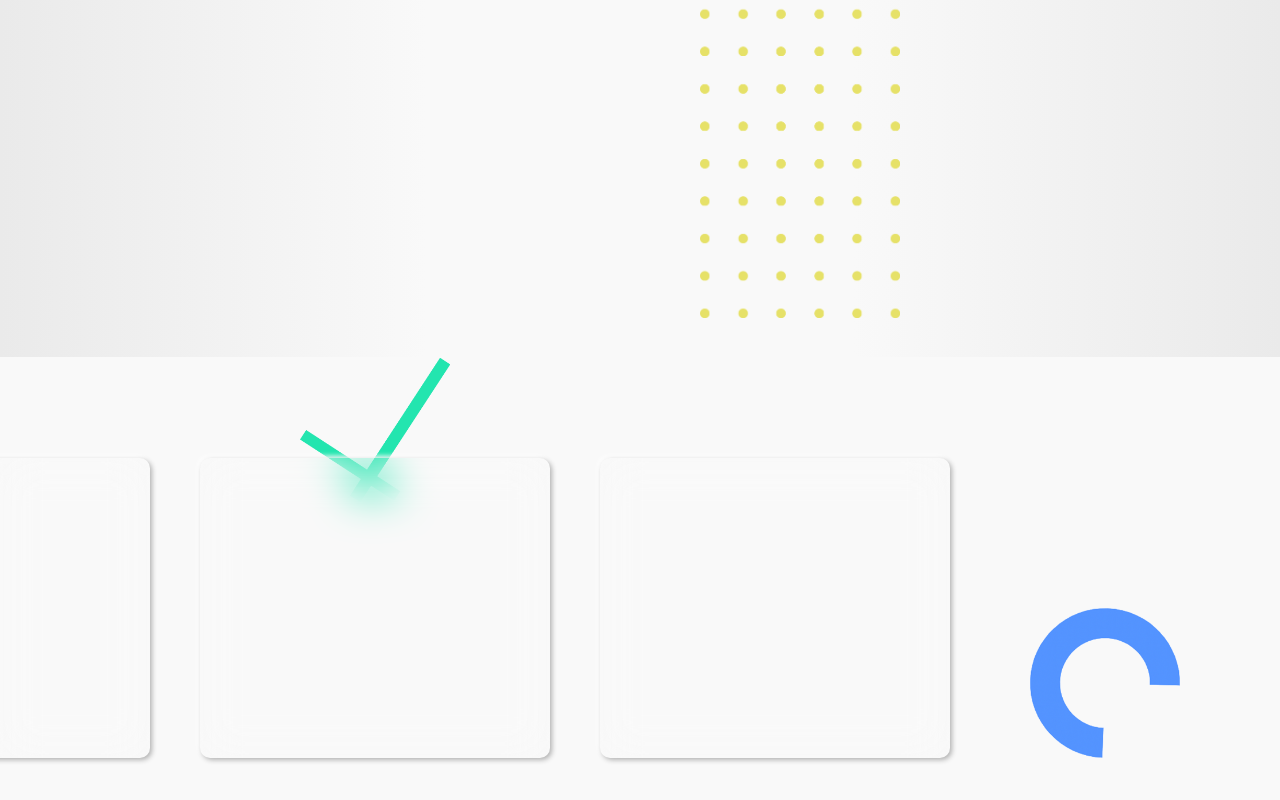
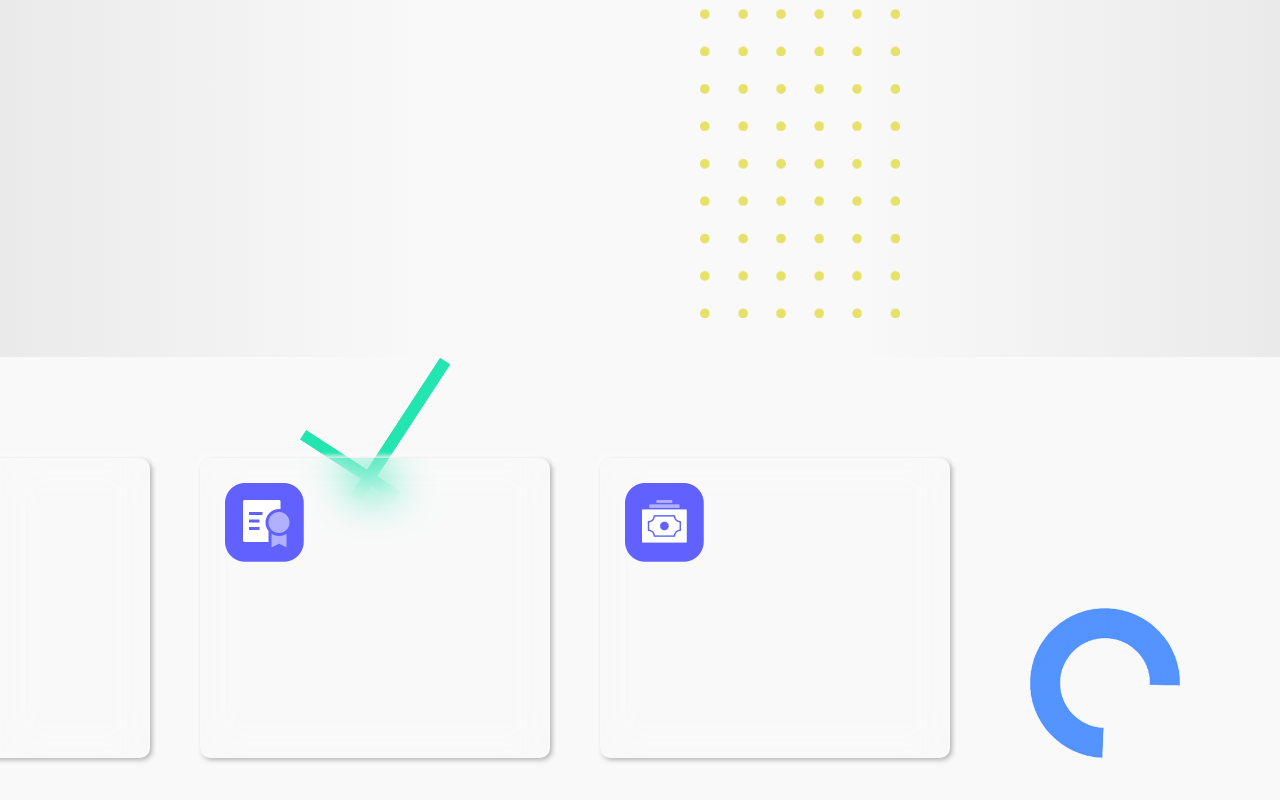
Before and after one commit to MilanP5G/seedlegals, a React (Create React App) app: page / in a window 1280 px wide. Shown: the part 1439-2239 px from the top of the page. Built offline with nearby package versions, Linux system fonts and the light colour scheme.

Commit message:
imported images for stat cards

```diff
--- a/src/components/main/Main.js
+++ b/src/components/main/Main.js
@@ -11,6 +11,9 @@ import compliance from '../../assets/seis-compliance.png';
 import shapeDots from '../../assets/shape-dots.png';
 import shapeC from '../../assets/shape-c.png';
 import shapeTick from '../../assets/shape-tick.png';
+import companies from '../../assets/companies-use-1.png';
+import numberOne from '../../assets/no1.png';
+import raised from '../../assets/investment-closed.png';
 import '../../styling/main.css';
 
 const Main = () => {
@@ -73,10 +76,13 @@ const Main = () => {
           <img alt='Shapes' src={shapeC} />
         </div>
         <div className='stats-companies'>
+          <img alt='Companies' src={companies} />
         </div>
         <div className='stats-number-one'>
+          <img alt="UK's #1" src={numberOne} />
         </div>
         <div className='stats-raised'>
+          <img alt='Raised' src={raised} />
         </div>
       </div>
     </div>
```
